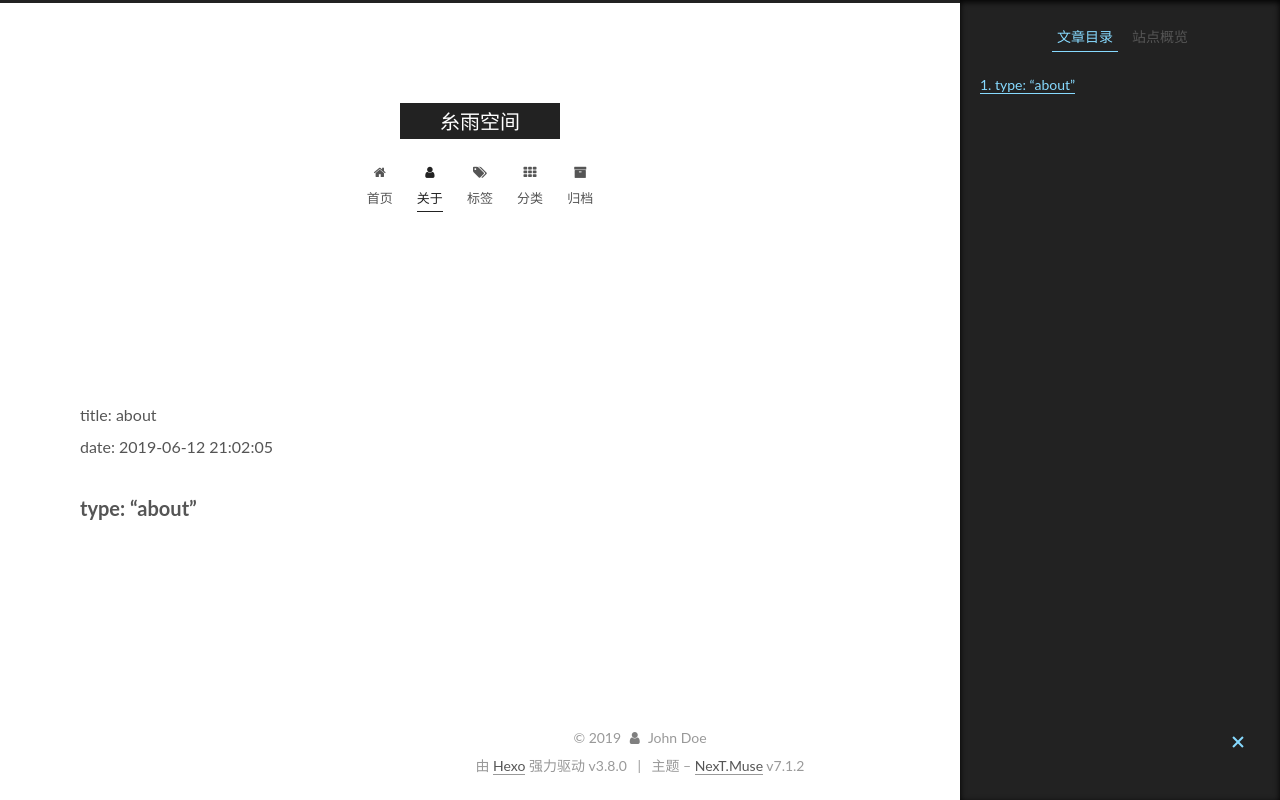
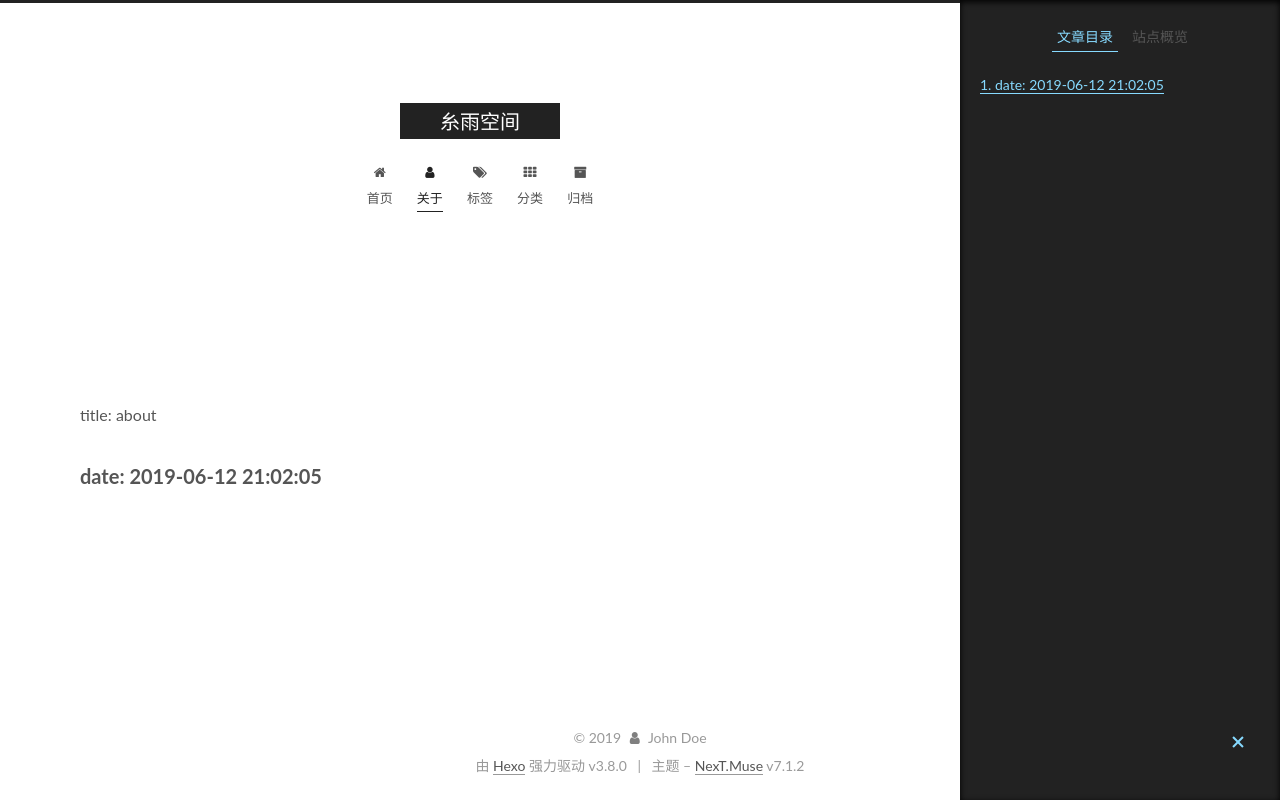
Before and after one commit to sigyu/blogs, a plain HTML site: page about/index.html in a window 1280 px wide. Drawn offline with Linux system fonts and the light colour scheme.

Commit message:
Site updated: 2019-06-12 21:15:14

```diff
--- a/about/index.html
+++ b/about/index.html
@@ -96,17 +96,17 @@
 
 
 
-  <meta name="description" content="title: aboutdate: 2019-06-12 21:02:05 type: “about”">
+  <meta name="description" content="title: about date: 2019-06-12 21:02:05">
 <meta property="og:type" content="website">
 <meta property="og:title" content="糸雨空间">
 <meta property="og:url" content="http://yoursite.com/about/index.html">
 <meta property="og:site_name" content="糸雨空间">
-<meta property="og:description" content="title: aboutdate: 2019-06-12 21:02:05 type: “about”">
+<meta property="og:description" content="title: about date: 2019-06-12 21:02:05">
 <meta property="og:locale" content="zh-CN">
-<meta property="og:updated_time" content="2019-06-12T13:10:11.067Z">
+<meta property="og:updated_time" content="2019-06-12T13:14:52.156Z">
 <meta name="twitter:card" content="summary">
 <meta name="twitter:title" content="糸雨空间">
-<meta name="twitter:description" content="title: aboutdate: 2019-06-12 21:02:05 type: “about”">
+<meta name="twitter:description" content="title: about date: 2019-06-12 21:02:05">
 
 
 
@@ -373,8 +373,8 @@
       <div class="post-body">
 
 
-          <p>title: about<br>date: 2019-06-12 21:02:05</p>
-<h2 id="type-“about”"><a href="#type-“about”" class="headerlink" title="type: “about”"></a>type: “about”</h2>
+          <p>title: about</p>
+<h2 id="date-2019-06-12-21-02-05"><a href="#date-2019-06-12-21-02-05" class="headerlink" title="date: 2019-06-12 21:02:05"></a>date: 2019-06-12 21:02:05</h2>
 
       </div>
 
@@ -474,7 +474,7 @@
 
 
 
-              <div class="post-toc-content"><ol class="nav"><li class="nav-item nav-level-2"><a class="nav-link" href="#type-“about”"><span class="nav-number">1.</span> <span class="nav-text">type: “about”</span></a></li></ol></div>
+              <div class="post-toc-content"><ol class="nav"><li class="nav-item nav-level-2"><a class="nav-link" href="#date-2019-06-12-21-02-05"><span class="nav-number">1.</span> <span class="nav-text">date: 2019-06-12 21:02:05</span></a></li></ol></div>
 
 
           </div>
--- a/css/main.css
+++ b/css/main.css
@@ -1764,7 +1764,7 @@ pre .javascript .function {
   width: 4px;
   height: 4px;
   border-radius: 50%;
-  background: #a21806;
+  background: #d011ff;
 }
 .feed-link,
 .chat {
```
Also changed, not shown: tags/index.html (+5 -5 lines).
